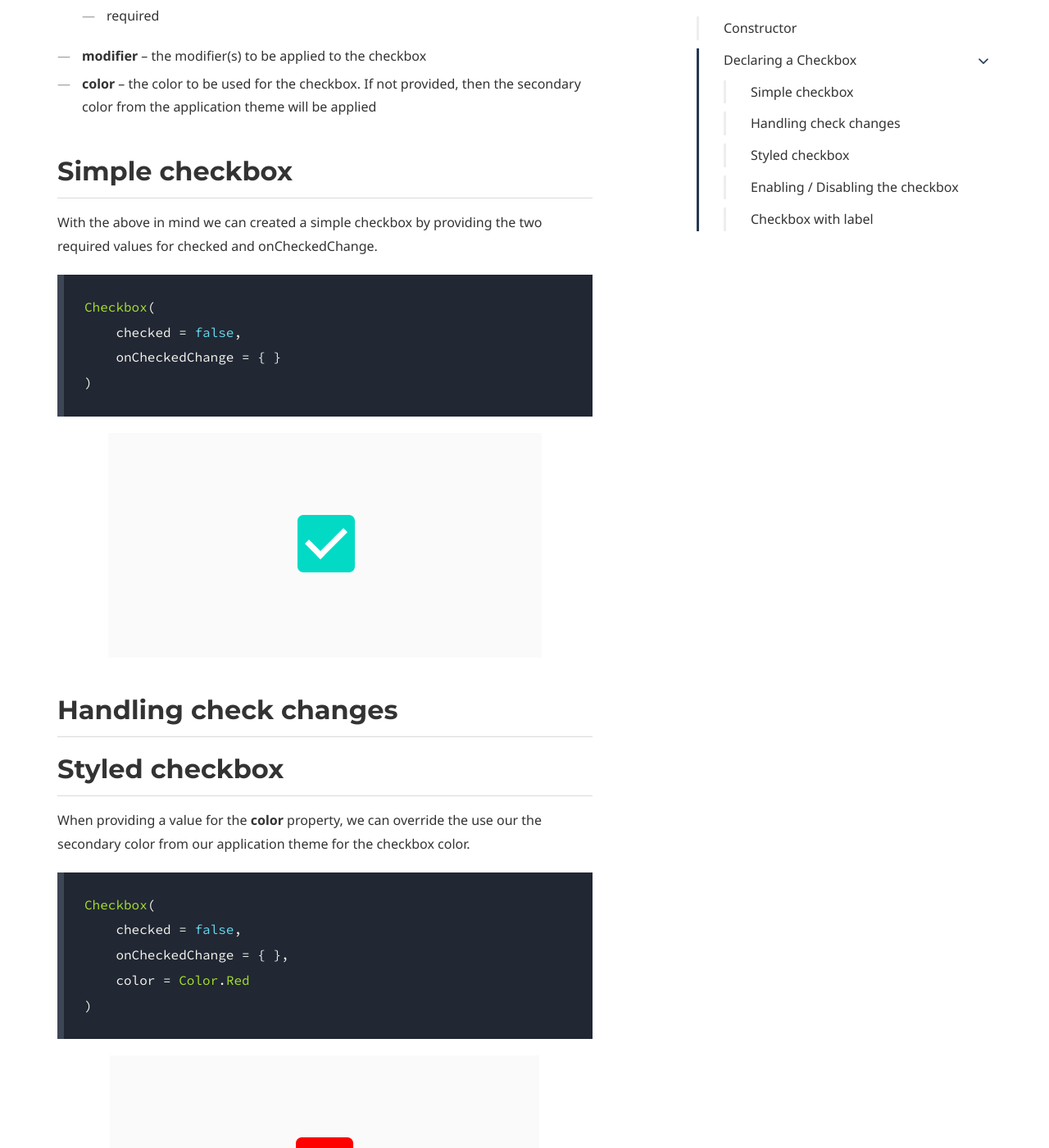
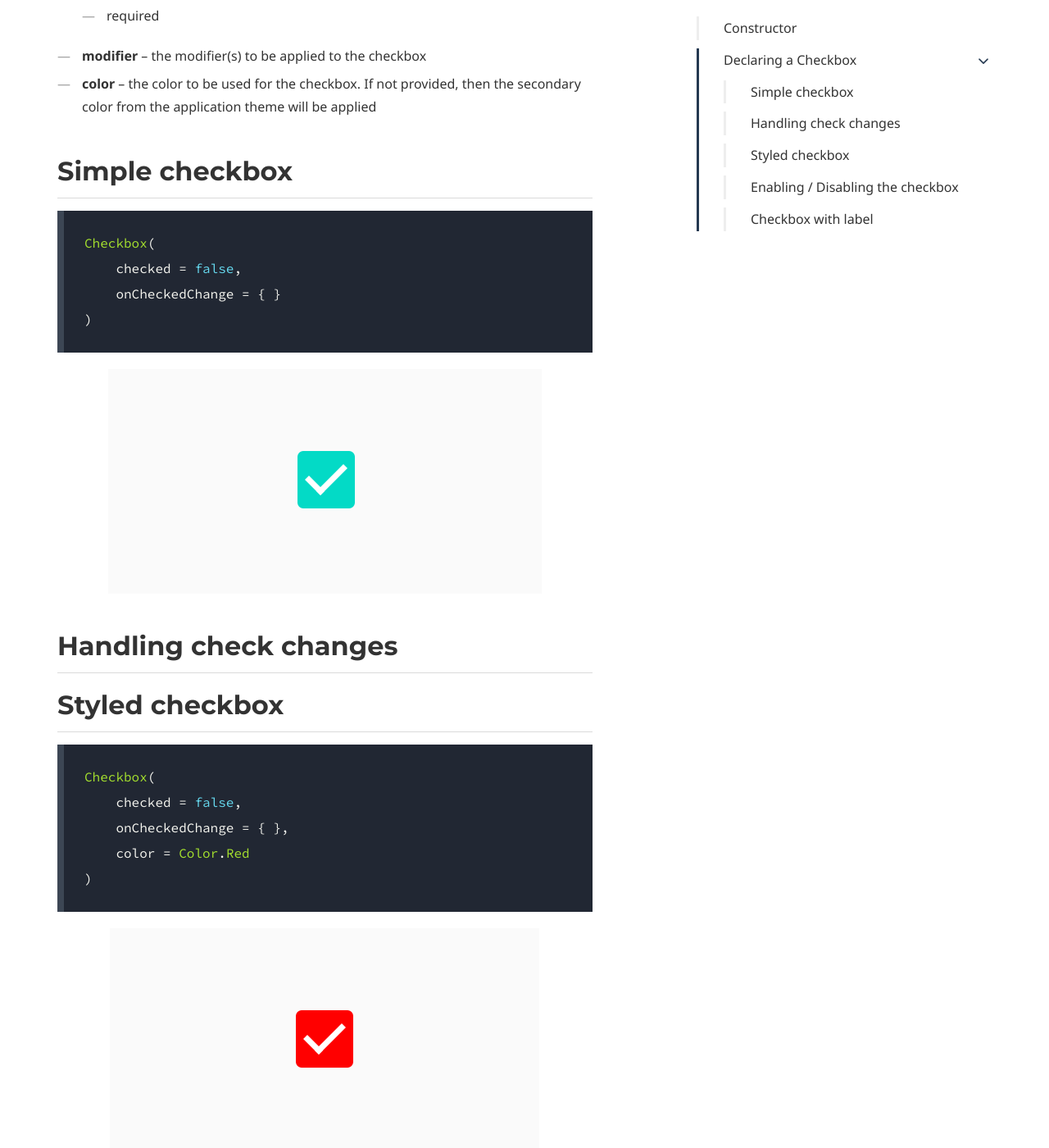
Before and after one commit to hitherejoe/ComposeAcademy, a Jekyll site: the page built from academy/material/checkbox.md, in a window 1280 px wide and 1400 px high, scrolled down 1477 px. Shown: the whole window at 82% size. Built offline with Jekyll 4.4.1, drawn with Linux system fonts in a browser that asks for light colours; some web fonts are replaced.

Commit message:
Update checkbox.md

````diff
--- a/academy/material/checkbox.md
+++ b/academy/material/checkbox.md
@@ -39,8 +39,6 @@ There are five available properties that we can pass to the Checkbox function:
 
 ## Simple checkbox
 
-With the above in mind we can created a simple checkbox by providing the two required values for checked and onCheckedChange.
-
 ```kotlin
 Checkbox(
     checked = false,
@@ -55,8 +53,6 @@ Checkbox(
 
 
 ## Styled checkbox
-
-When providing a value for the **color** property, we can override the use our the secondary color from our application theme for the checkbox color.
 
 ```kotlin
 Checkbox(
````
